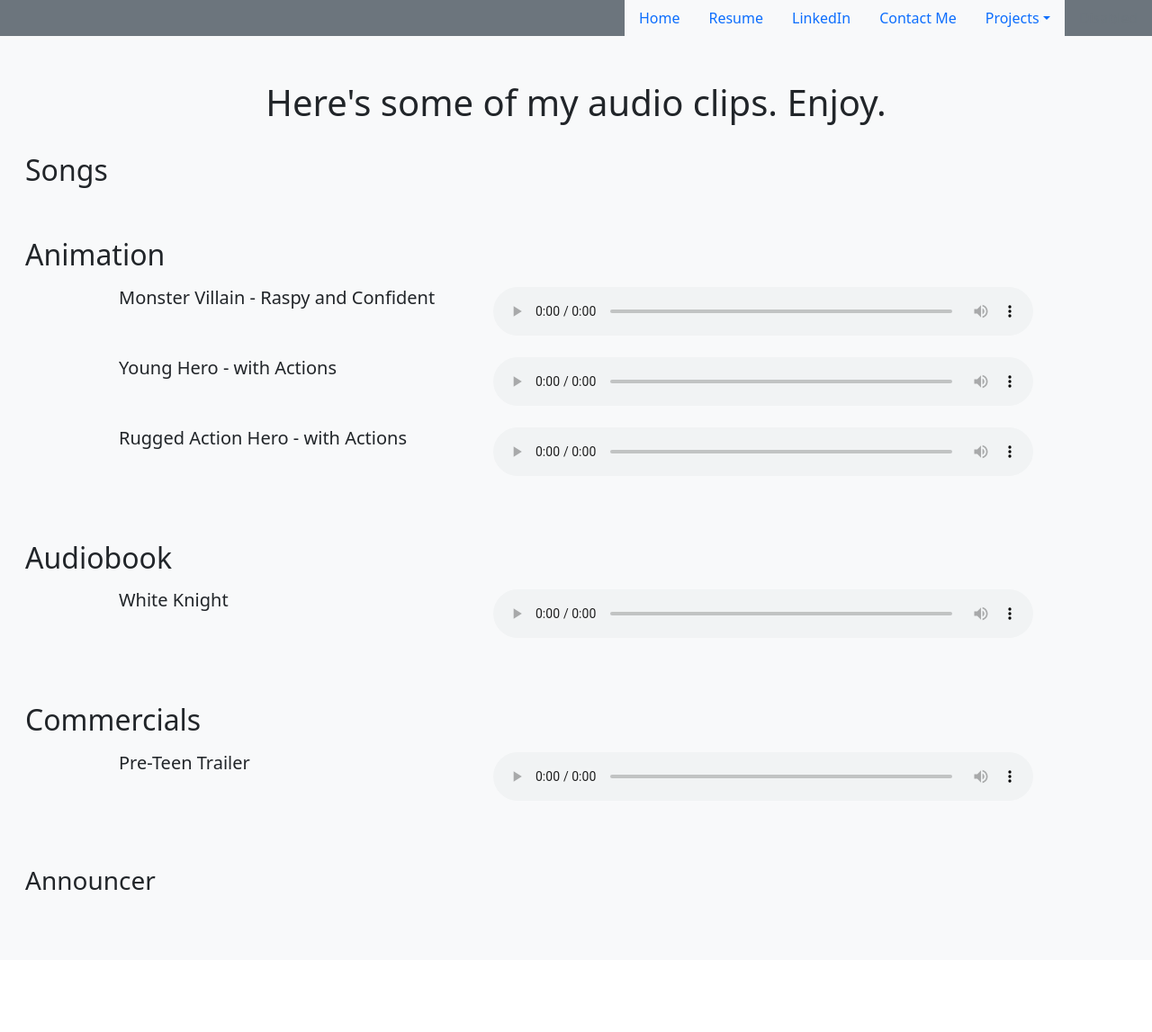
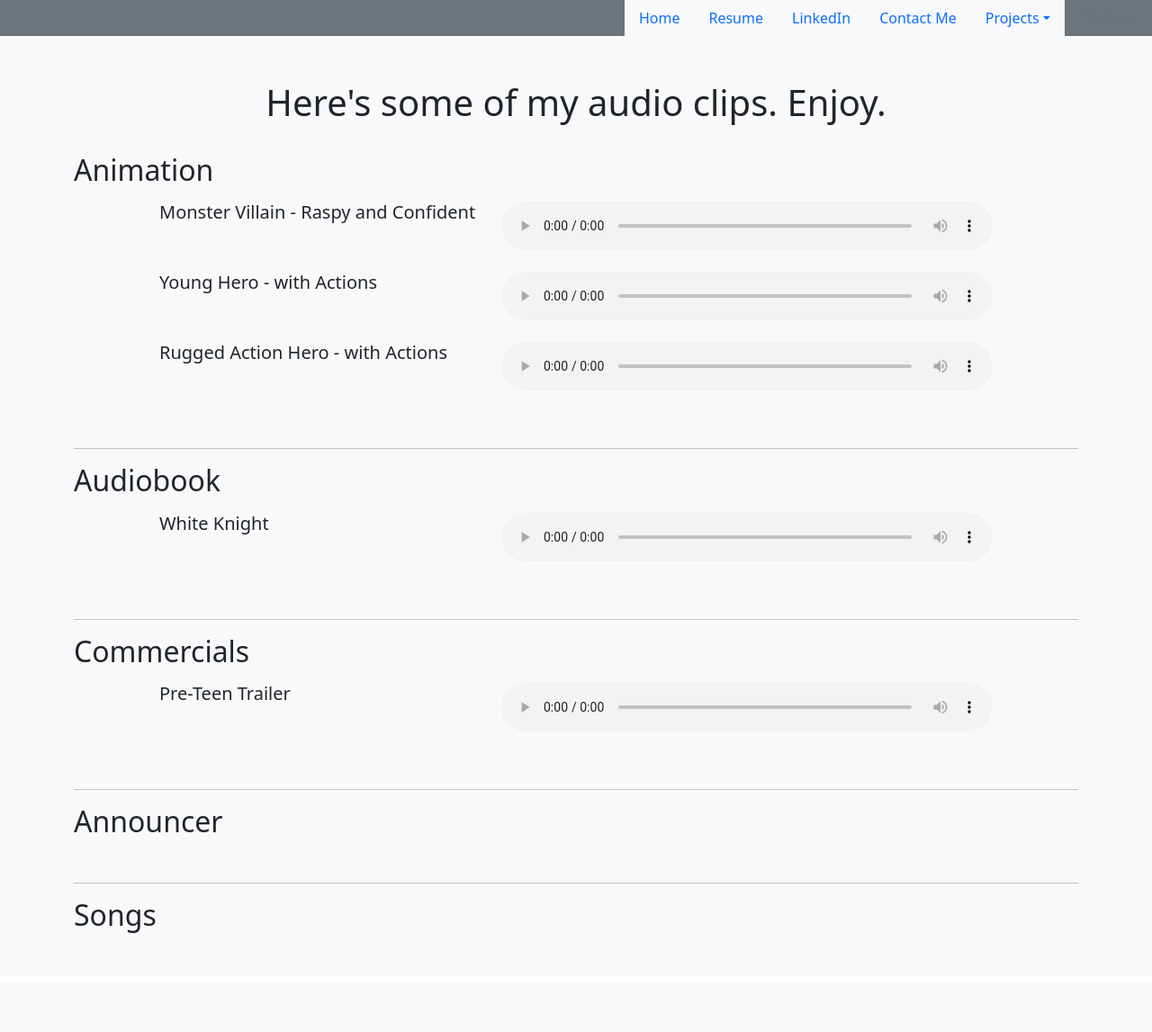
Before and after one commit to J-James-Caulder/Professional-Portfolio, a Django app: page /Demo in a window 1280 px wide. Shown: the whole page at 90% size. After the commit the page ends 1037 px from the top, so only its background shows below. Run offline with Django 3.2, Linux system fonts and the light colour scheme; data comes from the database, SQL or seed files in the repository; parts of the project's set-up code (start-up, migrations or seed data) failed here and were passed over.

Commit message:
dividers for modules

```diff
--- a/portfolio/templates/portfolio/Demo.html
+++ b/portfolio/templates/portfolio/Demo.html
@@ -5,8 +5,63 @@
 <h1 class="text-center">Here's some of my audio clips. Enjoy.</h1>
 <br>
 
-<div class='container-fluid'>
+<div class="container container-fluid">
   <div class="row">
+    <h2 class='col-12 justify-content-center'>Animation</h2>
+    <h6 class='col-12 text-light'></h6>
+    {% for recording in recordings %}
+    {% if recording.Audio_Work == 'Animation' %}
+    <h6 class='col-1 text-light'></h6>
+    <h5 class='col-4'>{{ recording.title }}</h5>
+    <audio class='col-6' src="{{ recording.sample.url }}" controls></audio>
+    <h6 class='col-1 text-light'></h6>
+    <h6 class='col-12 text-light'></h6>
+    <br>
+    {% endif %}
+    {% endfor %}
+    <br>
+    <div><hr class="divider"></div>
+    <h2 class='col-12 justify-content-center'>Audiobook</h2>
+    <h6 class='col-12 text-light'></h6>
+    {% for recording in recordings %}
+    {% if recording.Audio_Work == 'Audiobook' %}
+    <h6 class='col-1 text-light'</h6>
+    <h5 class='col-4'>{{ recording.title }}</h5>
+    <audio class='col-6' src="{{ recording.sample.url }}" controls></audio>
+    <h6 class='col-1 text-light'></h6>
+    <h6 class='col-12 text-light'></h6>
+    <br>
+    {% endif %}
+    {% endfor %}
+    <br>
+    <div><hr class="divider"></div>
+    <h2 class='col-12 justify-content-center'>Commercials</h2>
+    <h6 class='col-12 text-light'></h6>
+    {% for recording in recordings %}
+    {% if recording.Audio_Work == 'Commercials' %}
+    <h6 class='col-1 text-light'></h6>
+    <h5 class='col-4'>{{ recording.title }}</h5>
+    <audio class='col-6' src="{{ recording.sample.url }}" controls></audio>
+    <h6 class='col-1 text-light'></h6>
+    <h6 class='col-12 text-light'></h6>
+    <br>
+    {% endif %}
+    {% endfor %}
+    <br>
+    <div><hr class="divider"></div>
+    <h2 class='col-12 justify-content-center'>Announcer</h2>
+    <h6 class='col-12 text-light'></h6>
+    {% for recording in recordings %}
+    {% if recording.Audio_Work == 'Announcing' %}
+    <h6 class='col-1 text-light'></h6>
+    <h5 class='col-4'>{{ recording.title }}</h5>
+    <audio class='col-6' src="{{ recording.sample.url }}" controls></audio>
+    <h6 class='col-1 text-light'></h6>
+    <h6 class='col-12 text-light'></h6>
+    {% endif %}
+    {% endfor %}
+    <br>
+    <div><hr class="divider"></div>
     <h2 class='col-12 justify-content-center'>Songs</h2>
     <h6 class='col-12 text-light'></h6>
     {% for recording in recordings %}
@@ -20,63 +75,7 @@
     {% endif %}
     {% endfor %}
     <br>
-    <br>
-    <h2 class='col-12 justify-content-center'>Animation</h2>
-    <h6 class='col-12 text-light'></h6>
-    {% for recording in recordings %}
-    {% if recording.Audio_Work == 'Animation' %}
-    <h6 class='col-1 text-light'></h6>
-    <h5 class='col-4'>{{ recording.title }}</h5>
-    <audio class='col-6' src="{{ recording.sample.url }}" controls></audio>
-    <h6 class='col-1 text-light'></h6>
-    <h6 class='col-12 text-light'></h6>
-    <br>
-    {% endif %}
-    {% endfor %}
-    <br>
-    <br>
-    <h2 class='col-12 justify-content-center'>Audiobook</h2>
-    <h6 class='col-12 text-light'></h6>
-    {% for recording in recordings %}
-    {% if recording.Audio_Work == 'Audiobook' %}
-    <h6 class='col-1 text-light'</h6>
-    <h5 class='col-4'>{{ recording.title }}</h5>
-    <audio class='col-6' src="{{ recording.sample.url }}" controls></audio>
-    <h6 class='col-1 text-light'></h6>
-    <h6 class='col-12 text-light'></h6>
-    <br>
-    {% endif %}
-    {% endfor %}
-    <br>
-    <br>
-    <h2 class='col-12 justify-content-center'>Commercials</h2>
-    <h6 class='col-12 text-light'></h6>
-    {% for recording in recordings %}
-    {% if recording.Audio_Work == 'Commercials' %}
-    <h6 class='col-1 text-light'></h6>
-    <h5 class='col-4'>{{ recording.title }}</h5>
-    <audio class='col-6' src="{{ recording.sample.url }}" controls></audio>
-    <h6 class='col-1 text-light'></h6>
-    <h6 class='col-12 text-light'></h6>
-    <br>
-    {% endif %}
-    {% endfor %}
-    <br>
-    <br>
-    <h3 class='col-12 justify-content-center'>Announcer</h3>
-    <h6 class='col-12 text-light'></h6>
-    {% for recording in recordings %}
-    {% if recording.Audio_Work == 'Announcing' %}
-    <h6 class='col-1 text-light'></h6>
-    <h5 class='col-4'>{{ recording.title }}</h5>
-    <audio class='col-6' src="{{ recording.sample.url }}" controls></audio>
-    <h6 class='col-1 text-light'></h6>
-    <h6 class='col-12 text-light'></h6>
-    <br>
-    {% endif %}
-    <br>
   </div>
 </div>
-{% endfor %}
 
 {% endblock %}
--- a/portfolio/templates/portfolio/FinishedProjects.html
+++ b/portfolio/templates/portfolio/FinishedProjects.html
@@ -27,6 +27,7 @@
     <div class="col-10">
       {{ finished.description }}
     </div>
+    <div><hr class="divider"></div>
     {% endfor %}
   </div>
 </div>
--- a/portfolio/templates/portfolio/UpcomingProjects.html
+++ b/portfolio/templates/portfolio/UpcomingProjects.html
@@ -33,6 +33,7 @@
       <div class="col-12">
         <h1 class="text-light"></h1>
       </div>
+      <div><hr class="divider"></div>
       {% endfor %}
     </div>
   </div>
--- a/portfolio/templates/portfolio/base.html
+++ b/portfolio/templates/portfolio/base.html
@@ -38,7 +38,7 @@
               <a class="nav-link active nav-light bg-light" aria-current="page" href="{% url 'home' %}">Home</a>
             </li>
             <li class="nav-item">
-              <a class="nav-link nav-light bg-light" href="{% static 'portfolio/VO Resume.pdf' %}">Resume</a>
+              <a class="nav-link nav-light bg-light" href="{% static 'portfolio/VO Resume.pdf' %}" target="_blank">Resume</a>
             </li>
             <li class="nav-item">
               <a class="nav-link nav-light bg-light" href="https://www.linkedin.com/in/j-james-caulder/" target="_blank">LinkedIn</a>
--- a/portfolio/templates/portfolio/home.html
+++ b/portfolio/templates/portfolio/home.html
@@ -25,17 +25,17 @@
   <div class="container">
     <div class="row text-center">
       <div class="col">
-        <a href="{% url 'FinishedProjects' %}">
+        <a href="{% url 'FinishedProjects' %}" class="link-secondary">
           <h2 class="mt-4">Finished Works</h2>
         </a>
       </div>
       <div class="col">
-        <a href="{% url 'UpcomingProjects' %}">
+        <a href="{% url 'UpcomingProjects' %}" class="link-secondary">
           <h2 class="mt-4">Upcoming Works</h2>
         </a>
       </div>
       <div class="col">
-        <a href="{% url 'Demo' %}">
+        <a href="{% url 'Demo' %}" class="link-secondary">
           <h2 class="mt-4">Demos</h2>
         </a>
       </div>
```
